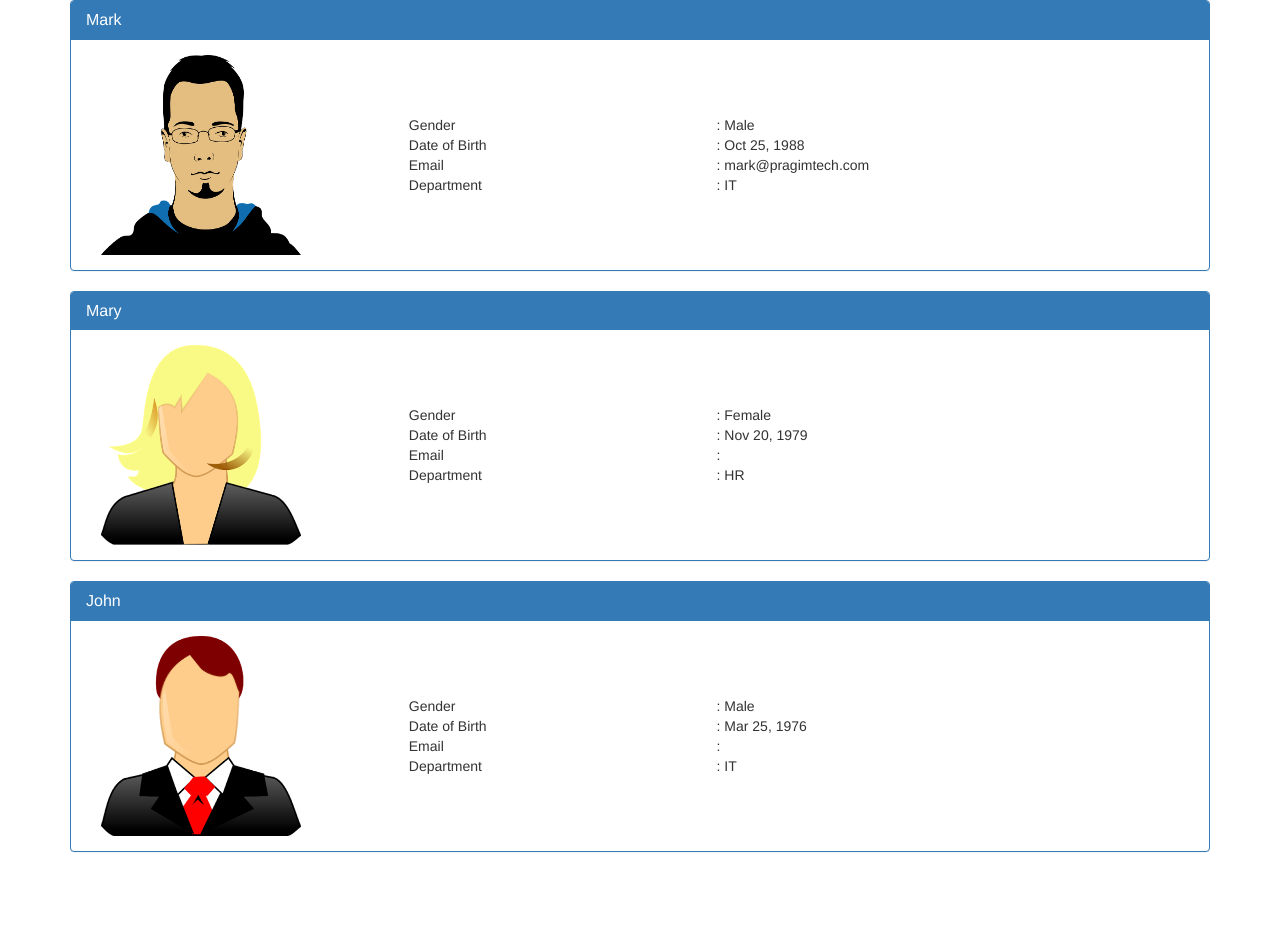
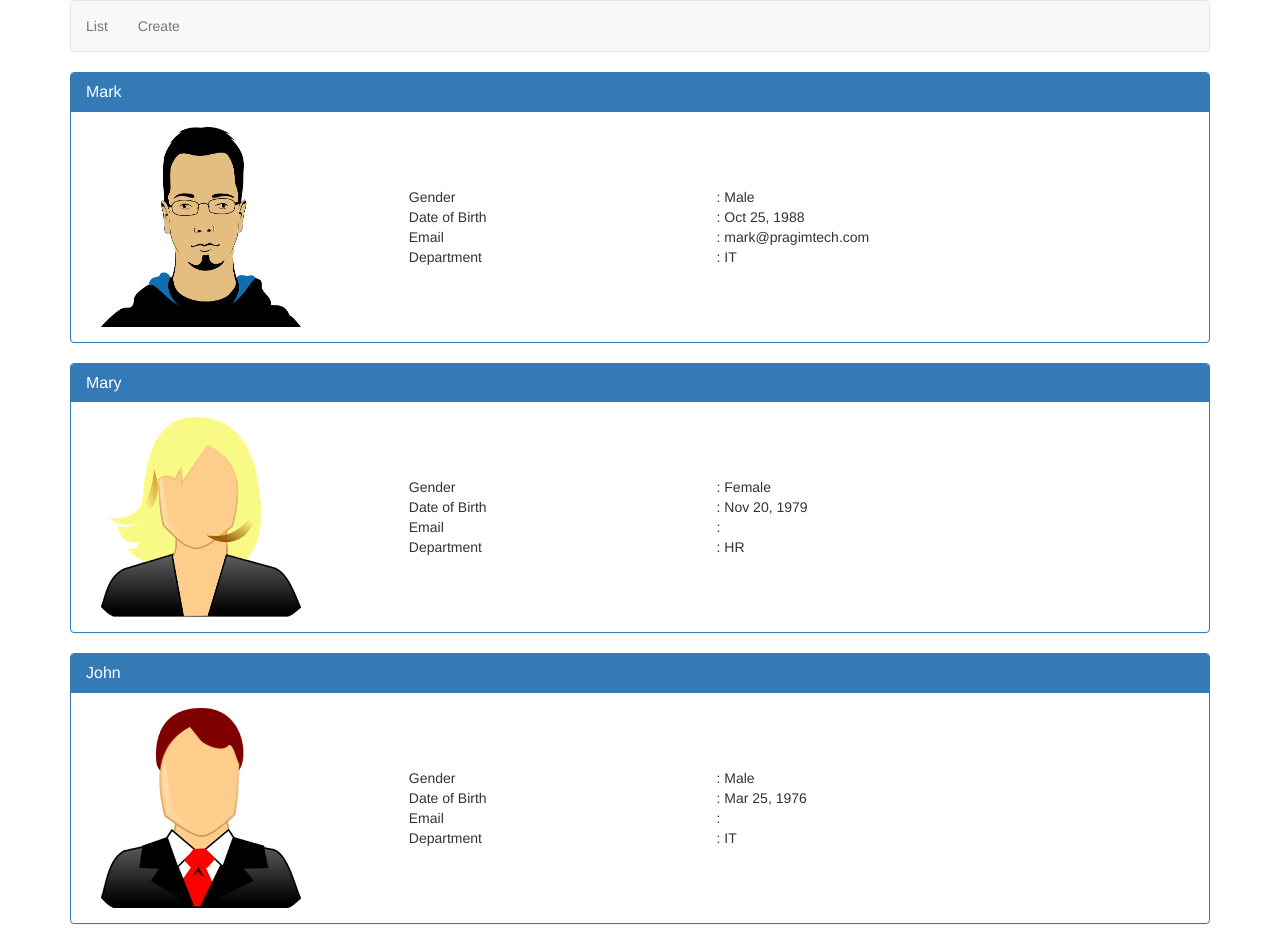
Before and after one commit to sirfan24/AngularCrud, an Angular app: page /list in a window 1280 px wide. Before the commit this address led to /. Before the commit the page ends 872 px from the top, so only its background shows below. Built offline with nearby package versions, Linux system fonts and the light colour scheme.

Commit message:
Applying routing

```diff
--- a/src/app/app.component.html
+++ b/src/app/app.component.html
@@ -1,6 +1,16 @@
 <!--The content below is only a placeholder and can be replaced.-->
 
 <div class="container">
-  <app-list-employees></app-list-employees>
+  <nav class="navbar navbar-default">
+    <ul class="nav navbar-nav">
+      <li>
+        <a routerLink="list">List</a>
+      </li>
+      <li>
+        <a routerLink="create">Create</a>
+      </li>
+    </ul>
+  </nav>
+
+  <router-outlet></router-outlet>
 </div>
-<router-outlet></router-outlet>
--- a/src/app/app.module.ts
+++ b/src/app/app.module.ts
@@ -1,22 +1,21 @@
 import { BrowserModule } from '@angular/platform-browser';
 import { NgModule } from '@angular/core';
+import { RouterModule, Routes } from '@angular/router';
 
 import { AppRoutingModule } from './app-routing.module';
 import { AppComponent } from './app.component';
 import { ListEmployeesComponent } from './employees/list-employees.component';
 import { CreateEmployeeComponent } from './employees/create-employee.component';
 
+const appRoutes: Routes = [
+  { path: 'list', component: ListEmployeesComponent },
+  { path: 'create', component: CreateEmployeeComponent },
+  { path: '', redirectTo: '/list', pathMatch: 'full' }
+];
 @NgModule({
-  declarations: [
-    AppComponent,
-    ListEmployeesComponent,
-    CreateEmployeeComponent
-  ],
-  imports: [
-    BrowserModule,
-    AppRoutingModule
-  ],
+  declarations: [AppComponent, ListEmployeesComponent, CreateEmployeeComponent],
+  imports: [BrowserModule, AppRoutingModule, RouterModule.forRoot(appRoutes)],
   providers: [],
   bootstrap: [AppComponent]
 })
-export class AppModule { }
+export class AppModule {}
--- a/src/app/employees/list-employees.component.ts
+++ b/src/app/employees/list-employees.component.ts
@@ -2,7 +2,6 @@ import { Component, OnInit } from '@angular/core';
 import { Employee } from '../models/employee.model';
 
 @Component({
-  selector: 'app-list-employees',
   templateUrl: './list-employees.component.html',
   styleUrls: ['./list-employees.component.css']
 })
```
